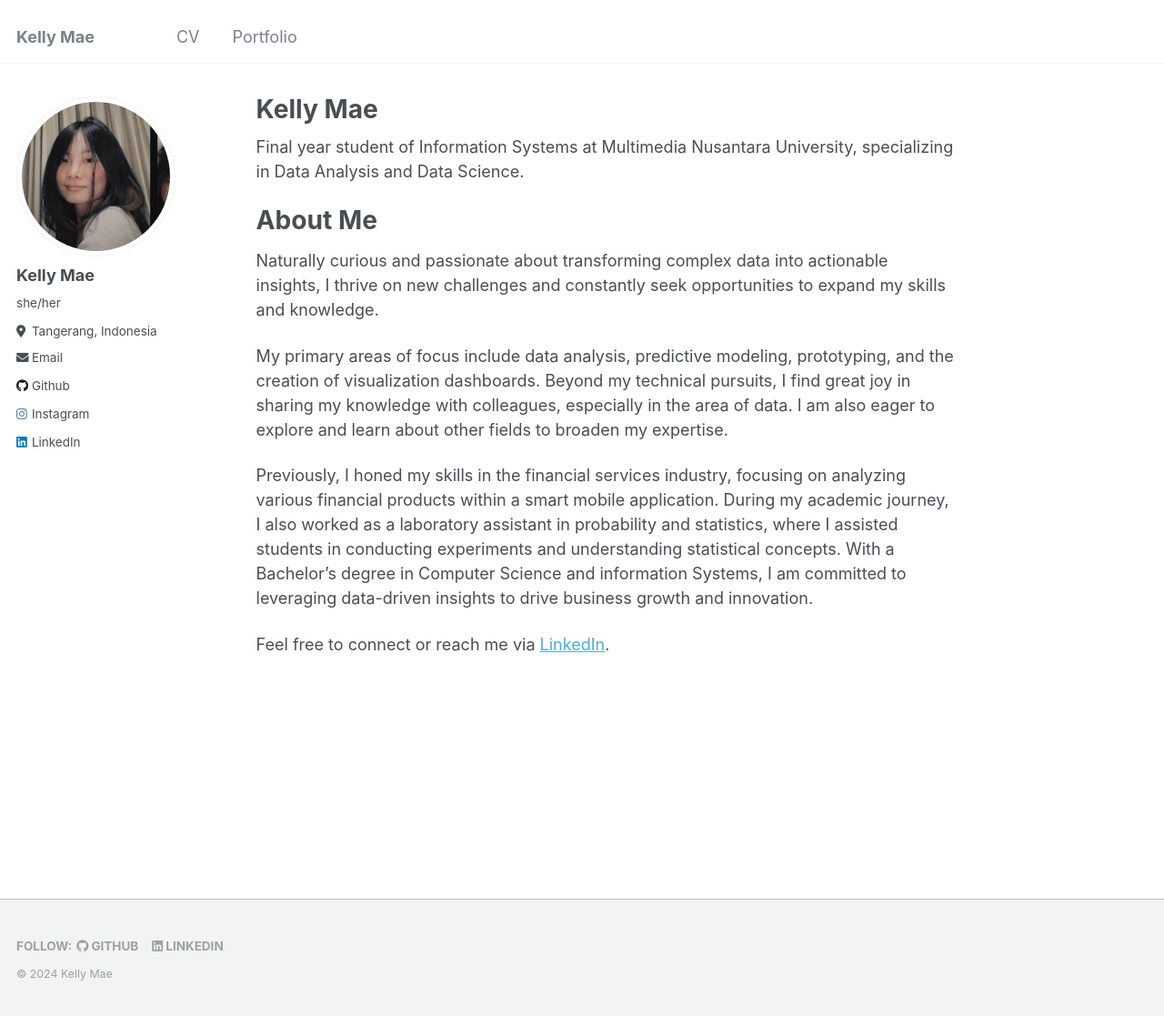
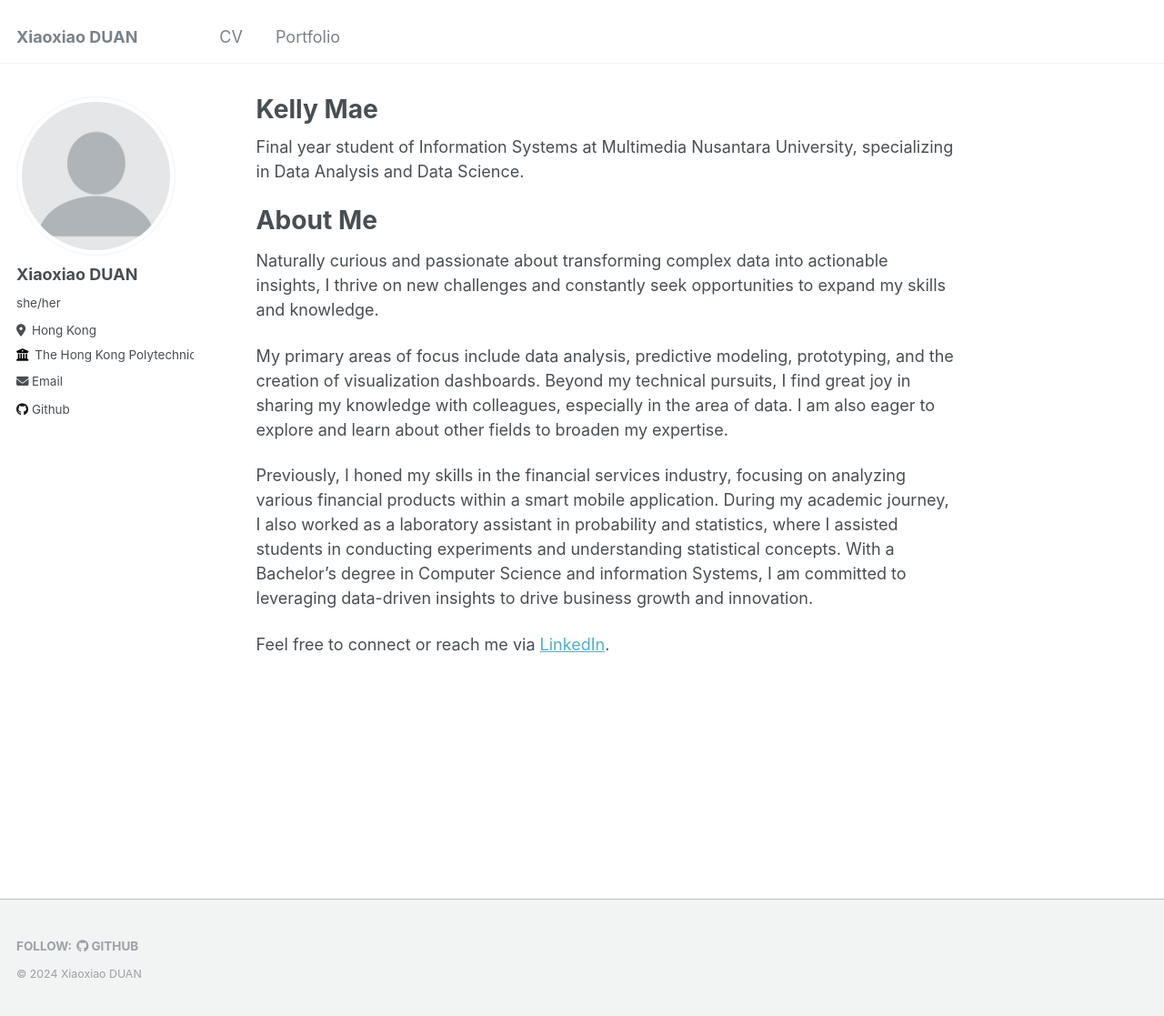
Before and after one commit to Xiaoxiao1087/XiaoxiaoDUAN, a Jekyll site: the page built from _pages/about.md, in a window 1280 px wide and 1117 px high. Shown: the whole window at 91% size. Built offline with Jekyll 4.4.1, drawn with Linux system fonts in a browser that asks for light colours.

Commit message:
Update _config.yml

```diff
--- a/_config.yml
+++ b/_config.yml
@@ -1,8 +1,8 @@
 # Basic Site Settings
 locale                   : "en-US"
-title                    : "Kelly Mae"
+title                    : "Xiaoxiao DUAN"
 title_separator          : "-"
-name                     : &name "Kelly Mae"
+name                     : &name "Xiaoxiao DUAN"
 description              : &description "personal description"
 url                      : https://antonettekelly.github.io # the base hostname & protocol for your site e.g. "https://mmistakes.github.io"
 baseurl                  : "" # the subpath of your site, e.g. "/blog"
@@ -13,12 +13,12 @@ repository               : "antonettekelly/antonettekelly.github.io"
 #               Additional customization can be done by editing /_includes/author-profile.html
 author:
   # Biographic information
-  avatar           : "profile.jpg"
-  name             : "Kelly Mae"
+  avatar           : "profile.PNG"
+  name             : "Xiaoxiao DUAN"
   pronouns         : "she/her"
   bio              : # "Short biography for the left-hand sidebar"
-  location         : "Tangerang, Indonesia"
-  employer         : # "..."
+  location         : "Hong Kong"
+  employer         : "The Hong Kong Polytechnic University"
   uri              : # URL
   email            : "antonettekell@gmail.com"
 
@@ -47,9 +47,9 @@ author:
   goodreads        : # Username
   google_plus      : # Username
   keybase          : # Username
-  instagram        : "kellym_ae"
+  instagram        : # Username
   lastfm           : # Username
-  linkedin         : "antonettekelly"
+  linkedin         : # Username
   mastodon         : # URL
   medium           : # URL
   pinterest        : # Username
```
